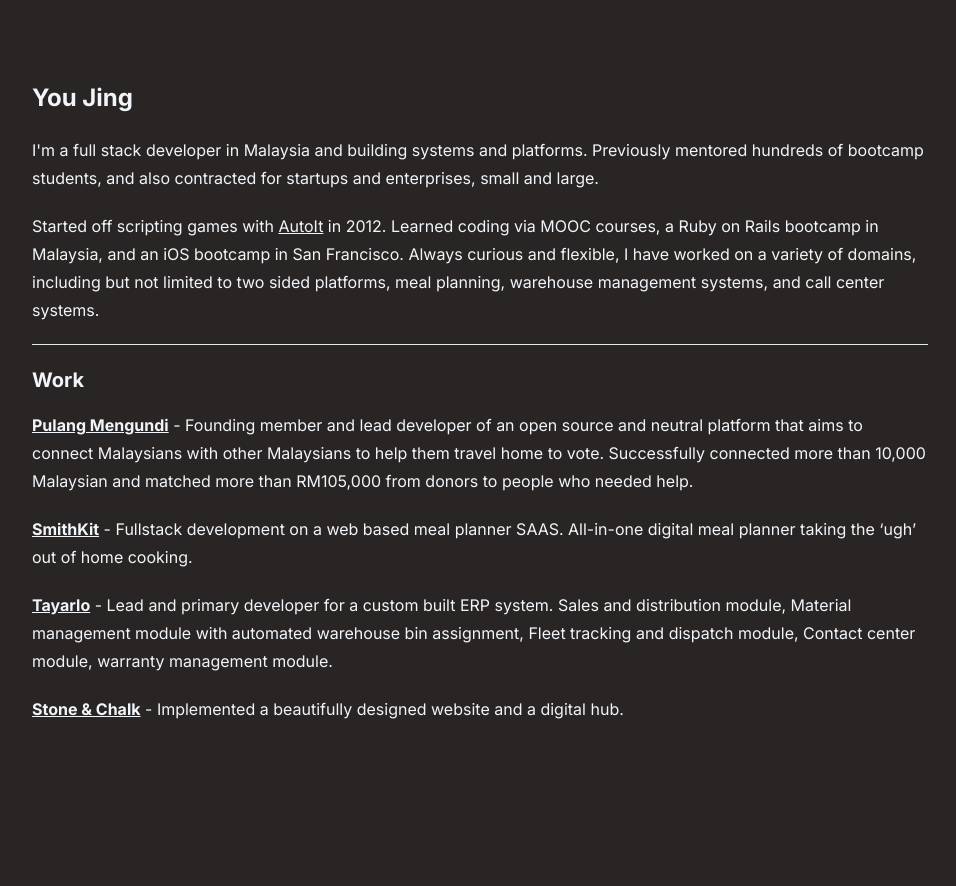
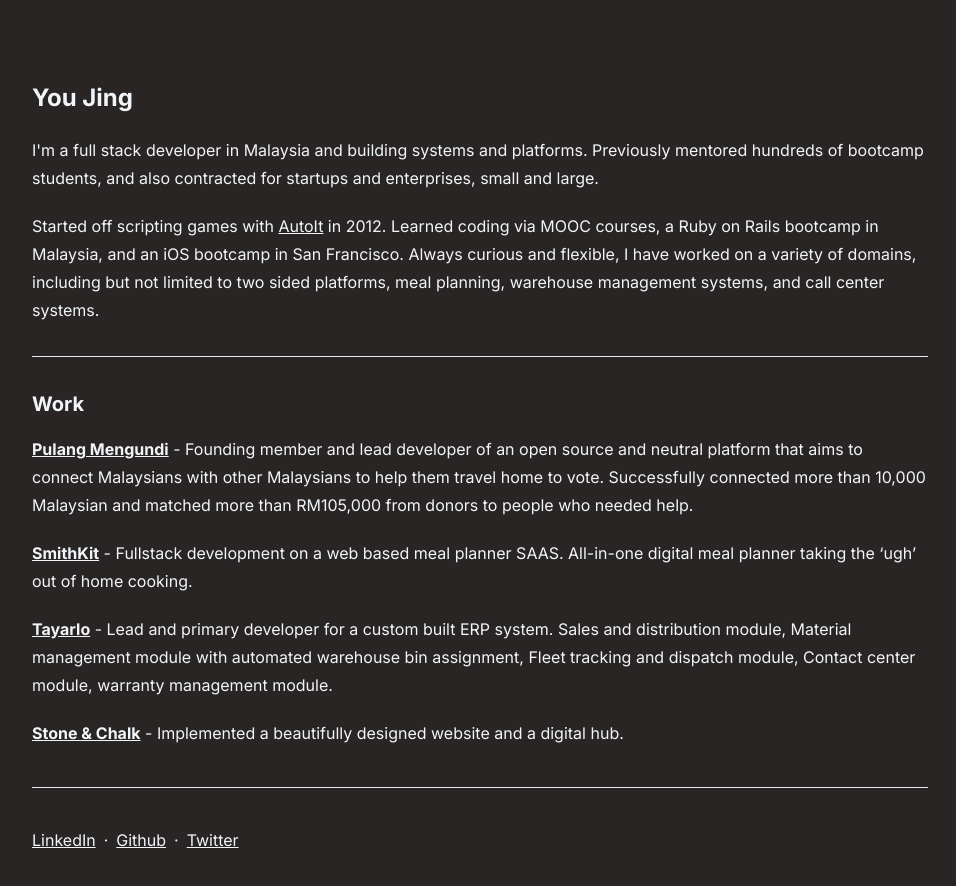
Before and after one commit to youjingwong/youjing, a Next.js app: page / in a window 1280 px wide. Shown: the top 886 px of the page, without its empty margins (160-1116 px from the left). Before the commit the page ends 823 px from the top, so only its background shows below. Built offline with nearby package versions, Linux system fonts and the light colour scheme.

Commit message:
add soc med

```diff
--- a/pages/index.tsx
+++ b/pages/index.tsx
@@ -28,7 +28,7 @@
         limited to two sided platforms, meal planning, warehouse management
         systems, and call center systems.
       </p>
-      <hr className="my-5"></hr>
+      <hr className="my-8"></hr>
       <h2 className="mt-4 ">Work</h2>
 
       {workSummaries.map((workSummary, index) => {
@@ -45,6 +45,35 @@
           </div>
         );
       })}
+      <hr className="my-10"></hr>
+      <div>
+        <a
+          href="https://www.linkedin.com/in/you-jing-wong/"
+          className="underline"
+          target="_blank"
+          rel="noopener noreferrer"
+        >
+          LinkedIn
+        </a>
+        <span className="mx-2">·</span>
+        <a
+          href="https://github.com/youjingwong/"
+          className="underline"
+          target="_blank"
+          rel="noopener noreferrer"
+        >
+          Github
+        </a>
+        <span className="mx-2">·</span>
+        <a
+          href="https://twitter.com/youjingwong"
+          className="underline"
+          target="_blank"
+          rel="noopener noreferrer"
+        >
+          Twitter
+        </a>
+      </div>
     </div>
   );
 };
--- a/styles/globals.css
+++ b/styles/globals.css
@@ -13,12 +13,22 @@
   margin-bottom: 1.25rem;
 }
 
+li {
+  font-size: 1rem;
+  line-height: 1.75;
+}
+
 @media only screen and (max-width: theme("screens.sm")) {
   p {
     font-size: 0.875rem;
     line-height: 1.75;
     margin-top: 1rem;
     margin-bottom: 1rem;
+  }
+
+  li {
+    font-size: 0.875rem;
+    line-height: 1.75;
   }
 }
 
--- a/tailwind.config.js
+++ b/tailwind.config.js
@@ -4,6 +4,7 @@
   content: [
     "./pages/**/*.{js,ts,jsx,tsx}",
     "./components/**/*.{js,ts,jsx,tsx}",
+    "src/data/components/**/*.{js,ts,jsx,tsx}",
   ],
   theme: {
     screens: {
```
